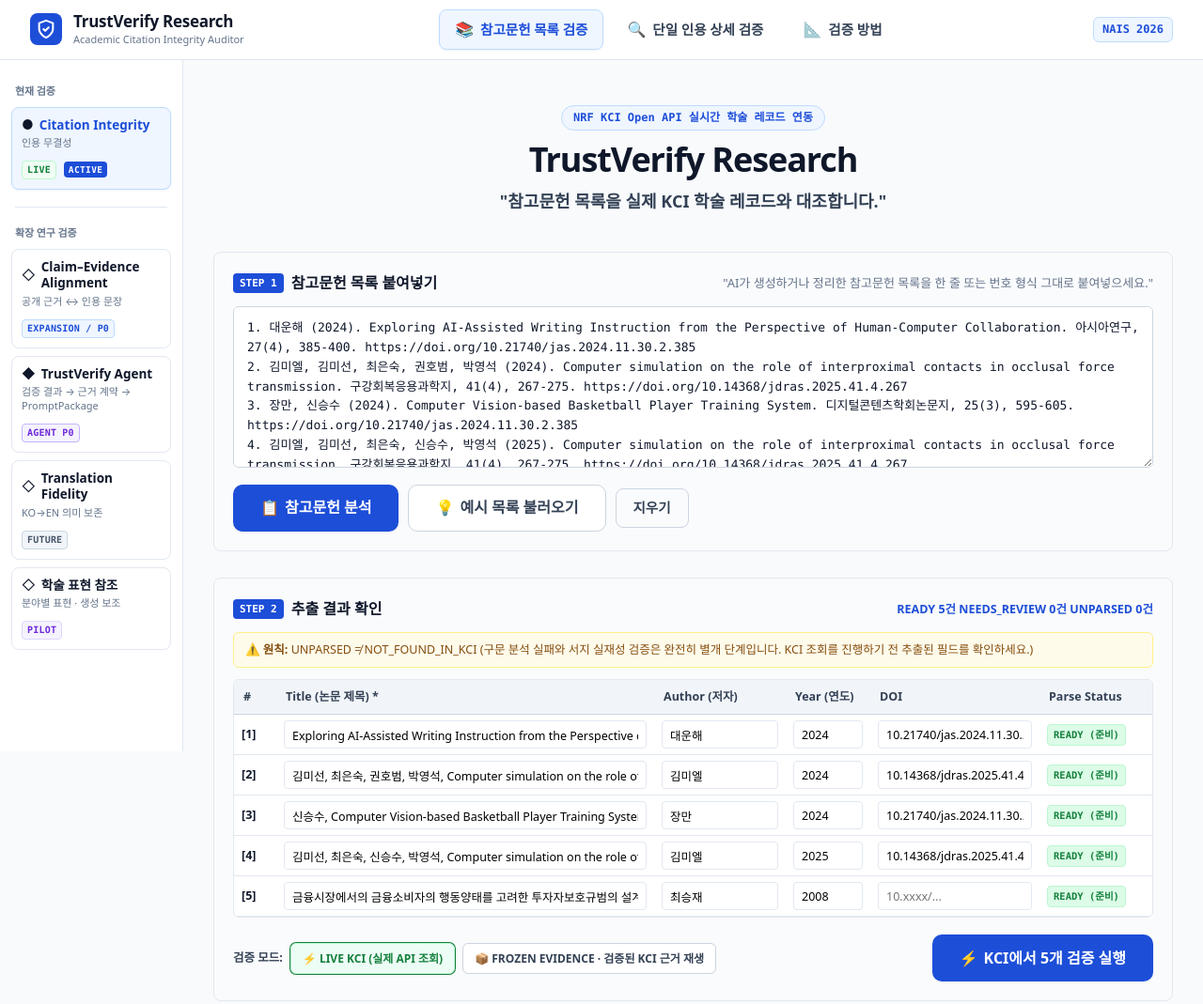
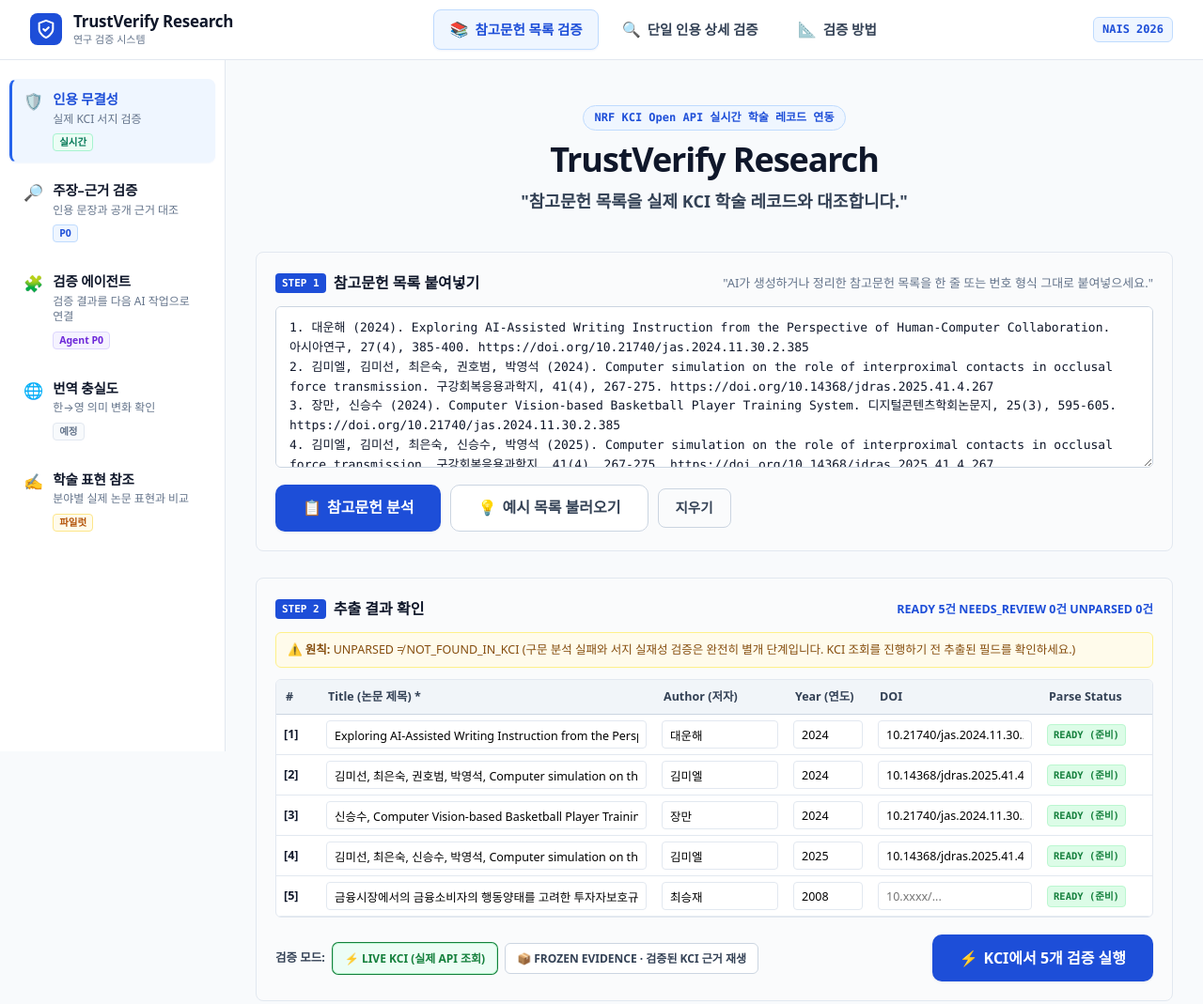
Before and after one commit to gyo0929s/trustverify-research-nais-2026, a website: page src/ui/index.html in a window 1280 px wide. Shown: the whole page at 94% size. Drawn offline with Linux system fonts and the light colour scheme; no server answers.

Commit message:
style: simplify Korean-first research navigation

```diff
--- a/src/ui/index.html
+++ b/src/ui/index.html
@@ -18,7 +18,7 @@
       </span>
       <div class="brand-text">
         <span class="brand-name">TrustVerify Research</span>
-        <span class="brand-sub">Academic Citation Integrity Auditor</span>
+        <span class="brand-sub">연구 검증 시스템</span>
       </div>
     </div>
 
@@ -98,83 +98,79 @@
 
   <!-- ============================== APP LAYOUT: RAIL + WORKSPACE ============================== -->
   <div class="app-layout">
-    <!-- ============================== SLIM LEFT EXTENSION RAIL ============================== -->
-    <aside class="extension-rail" id="extensionRail" aria-label="연구 검증 확장 레일">
-      <!-- Active Core Module Switch / Indicator -->
-      <div class="rail-group">
-        <div class="rail-group-label">현재 검증</div>
-        <button class="rail-item is-active" id="railBtnCitation" type="button" data-module="citation" title="Citation Integrity (LIVE)">
-          <div class="rail-item-top">
-            <span class="rail-item-icon">●</span>
-            <span class="rail-item-title">Citation Integrity</span>
-          </div>
-          <div class="rail-item-sub">인용 무결성</div>
-          <div class="rail-item-meta">
-            <span class="rail-badge badge-core">LIVE</span>
-            <span class="rail-active-pill" id="railActiveTagCitation">ACTIVE</span>
+    <!-- ============================== LEFT EXTENSION RAIL ============================== -->
+    <aside class="extension-rail" id="extensionRail" aria-label="연구 검증 제품 내비게이션">
+      <nav class="rail-list" aria-label="연구 검증 모듈 목록">
+        <!-- MODULE 1: 인용 무결성 (실시간) -->
+        <button class="rail-item is-active" id="railBtnCitation" type="button" data-module="citation" title="인용 무결성 (실시간)">
+          <div class="rail-item-row">
+            <span class="rail-item-icon">🛡️</span>
+            <div class="rail-item-content">
+              <span class="rail-item-title">인용 무결성</span>
+              <span class="rail-item-sub">실제 KCI 서지 검증</span>
+              <div class="rail-item-meta">
+                <span class="rail-badge badge-core">실시간</span>
+              </div>
+            </div>
           </div>
         </button>
-      </div>
-
-      <div class="rail-divider"></div>
-
-      <!-- Extension Research Verification Modules -->
-      <div class="rail-group">
-        <div class="rail-group-label">확장 연구 검증</div>
-        <div class="rail-list">
-          <!-- MODULE 1: Claim–Evidence Alignment (Layer 3 · EXPANSION / P0) -->
-          <button class="rail-item" id="railBtnClaimEvidence" type="button" data-module="claim-evidence" title="Claim–Evidence Alignment (EXPANSION / P0)">
-            <div class="rail-item-top">
-              <span class="rail-item-icon">◇</span>
-              <span class="rail-item-title">Claim–Evidence Alignment</span>
-            </div>
-            <div class="rail-item-sub">공개 근거 ↔ 인용 문장</div>
-            <div class="rail-item-meta">
-              <span class="rail-badge badge-expansion">EXPANSION / P0</span>
-              <span class="rail-active-pill" id="railActiveTagCe" hidden>ACTIVE</span>
-            </div>
-          </button>
-
-          <!-- MODULE: TrustVerify Agent (AGENT P0) -->
-          <button class="rail-item" id="railBtnAgent" type="button" data-module="agent-p0" title="TrustVerify Agent (AGENT P0)">
-            <div class="rail-item-top">
-              <span class="rail-item-icon">◆</span>
-              <span class="rail-item-title">TrustVerify Agent</span>
-            </div>
-            <div class="rail-item-sub">검증 결과 → 근거 계약 → PromptPackage</div>
-            <div class="rail-item-meta">
-              <span class="rail-badge badge-agent-p0">AGENT P0</span>
-              <span class="rail-active-pill" id="railActiveTagAgent" hidden>ACTIVE</span>
-            </div>
-          </button>
-
-          <!-- MODULE 2: Translation Fidelity -->
-          <button class="rail-item" id="railBtnTranslation" type="button" data-module="translation" title="Translation Fidelity (FUTURE)">
-            <div class="rail-item-top">
-              <span class="rail-item-icon">◇</span>
-              <span class="rail-item-title">Translation Fidelity</span>
-            </div>
-            <div class="rail-item-sub">KO→EN 의미 보존</div>
-            <div class="rail-item-meta">
-              <span class="rail-badge badge-future">FUTURE</span>
-              <span class="rail-active-pill" id="railActiveTagTf" hidden>ACTIVE</span>
-            </div>
-          </button>
-
-          <!-- MODULE 3: 학술 표현 참조 -->
-          <button class="rail-item" id="railBtnAcademicRef" type="button" data-module="academic-reference" title="학술 표현 참조 (PILOT)">
-            <div class="rail-item-top">
-              <span class="rail-item-icon">◇</span>
+
+        <!-- MODULE 2: 주장–근거 검증 (P0) -->
+        <button class="rail-item" id="railBtnClaimEvidence" type="button" data-module="claim-evidence" title="주장–근거 검증 (P0)">
+          <div class="rail-item-row">
+            <span class="rail-item-icon">🔎</span>
+            <div class="rail-item-content">
+              <span class="rail-item-title">주장–근거 검증</span>
+              <span class="rail-item-sub">인용 문장과 공개 근거 대조</span>
+              <div class="rail-item-meta">
+                <span class="rail-badge badge-expansion">P0</span>
+              </div>
+            </div>
+          </div>
+        </button>
+
+        <!-- MODULE 3: 검증 에이전트 (Agent P0) -->
+        <button class="rail-item" id="railBtnAgent" type="button" data-module="agent-p0" title="검증 에이전트 (Agent P0)">
+          <div class="rail-item-row">
+            <span class="rail-item-icon">🧩</span>
+            <div class="rail-item-content">
+              <span class="rail-item-title">검증 에이전트</span>
+              <span class="rail-item-sub">검증 결과를 다음 AI 작업으로 연결</span>
+              <div class="rail-item-meta">
+                <span class="rail-badge badge-agent-p0">Agent P0</span>
+              </div>
+            </div>
+          </div>
+        </button>
+
+        <!-- MODULE 4: 번역 충실도 (예정) -->
+        <button class="rail-item" id="railBtnTranslation" type="button" data-module="translation" title="번역 충실도 (예정)">
+          <div class="rail-item-row">
+            <span class="rail-item-icon">🌐</span>
+            <div class="rail-item-content">
+              <span class="rail-item-title">번역 충실도</span>
+              <span class="rail-item-sub">한→영 의미 변화 확인</span>
+              <div class="rail-item-meta">
+                <span class="rail-badge badge-future">예정</span>
+              </div>
+            </div>
+          </div>
+        </button>
+
+        <!-- MODULE 5: 학술 표현 참조 (파일럿) -->
+        <button class="rail-item" id="railBtnAcademicRef" type="button" data-module="academic-reference" title="학술 표현 참조 (파일럿)">
+          <div class="rail-item-row">
+            <span class="rail-item-icon">✍️</span>
+            <div class="rail-item-content">
               <span class="rail-item-title">학술 표현 참조</span>
-            </div>
-            <div class="rail-item-sub">분야별 표현 · 생성 보조</div>
-            <div class="rail-item-meta">
-              <span class="rail-badge badge-pilot">PILOT</span>
-              <span class="rail-active-pill" id="railActiveTagAr" hidden>ACTIVE</span>
-            </div>
-          </button>
-        </div>
-      </div>
+              <span class="rail-item-sub">분야별 실제 논문 표현과 비교</span>
+              <div class="rail-item-meta">
+                <span class="rail-badge badge-pilot">파일럿</span>
+              </div>
+            </div>
+          </div>
+        </button>
+      </nav>
     </aside>
 
     <!-- ============================== MAIN PRESENTATION CONTAINER ============================== -->
--- a/src/ui/styles.css
+++ b/src/ui/styles.css
@@ -166,15 +166,14 @@ button { font: inherit; color: inherit; }
 }
 
 .extension-rail {
-  width: 195px;
-  min-width: 195px;
-  max-width: 195px;
+  width: 240px;
+  min-width: 240px;
+  max-width: 240px;
   background: var(--surface);
   border-right: 1px solid var(--border);
-  padding: 24px 12px;
-  display: flex;
-  flex-direction: column;
-  gap: 16px;
+  padding: 20px 10px;
+  display: flex;
+  flex-direction: column;
   position: sticky;
   top: var(--topbar-h);
   height: calc(100vh - var(--topbar-h));
@@ -183,148 +182,128 @@ button { font: inherit; color: inherit; }
   z-index: 10;
 }
 
-.rail-group {
+.rail-list {
   display: flex;
   flex-direction: column;
   gap: 8px;
-}
-
-.rail-group-label {
-  font-size: 11px;
-  font-weight: 700;
-  color: var(--text-3);
-  padding: 0 4px;
-  letter-spacing: -0.01em;
-  text-transform: uppercase;
-}
-
-.rail-list {
-  display: flex;
-  flex-direction: column;
-  gap: 8px;
+  width: 100%;
 }
 
 .rail-item {
-  display: flex;
-  flex-direction: column;
-  align-items: flex-start;
-  gap: 3px;
+  display: block;
   width: 100%;
-  padding: 10px 10px;
-  border-radius: var(--radius-sm);
-  background: var(--surface);
-  border: 1px solid var(--border);
+  padding: 11px 12px;
+  border-radius: var(--radius-sm, 8px);
+  background: transparent;
+  border: 1px solid transparent;
+  border-left: 3px solid transparent;
   text-align: left;
   cursor: pointer;
   transition: all 0.15s ease;
+  user-select: none;
 }
 
 .rail-item:hover {
-  background: var(--surface-2);
-  border-color: var(--border-strong);
+  background: var(--surface-2, #f8fafc);
+  border-color: transparent;
+  border-left-color: #cbd5e1;
 }
 
 .rail-item.is-active {
-  background: var(--primary-soft);
-  border-color: var(--primary-border);
-  box-shadow: 0 1px 3px rgba(29, 78, 216, 0.08);
-}
-
-.rail-item-top {
-  display: flex;
-  align-items: center;
-  gap: 6px;
+  background: #eff6ff;
+  border-color: transparent;
+  border-left: 3px solid #2563eb;
+  box-shadow: 0 1px 2px rgba(37, 99, 235, 0.06);
+}
+
+.rail-item-row {
+  display: flex;
+  align-items: flex-start;
+  gap: 10px;
   width: 100%;
 }
 
 .rail-item-icon {
-  font-size: 14px;
-  line-height: 1;
+  font-size: 17px;
+  line-height: 1.25;
+  flex-shrink: 0;
+  margin-top: 1px;
+}
+
+.rail-item-content {
+  display: flex;
+  flex-direction: column;
+  gap: 3px;
+  flex: 1;
+  min-width: 0;
 }
 
 .rail-item-title {
-  font-size: 13.5px;
+  font-size: 14.5px;
   font-weight: 700;
-  color: var(--text);
+  color: var(--text, #0f172a);
+  line-height: 1.35;
+  letter-spacing: -0.01em;
+}
+
+.rail-item.is-active .rail-item-title {
+  color: #1d4ed8;
+  font-weight: 700;
+}
+
+.rail-item-sub {
+  font-size: 12px;
+  line-height: 1.4;
+  color: var(--text-3, #64748b);
+  word-break: keep-all;
+  margin: 0;
+}
+
+.rail-item-meta {
+  margin-top: 4px;
+  display: flex;
+  align-items: center;
+}
+
+.rail-badge {
+  display: inline-flex;
+  align-items: center;
+  font-size: 10.5px;
+  font-weight: 600;
+  font-family: inherit;
+  padding: 1.5px 6px;
+  border-radius: 4px;
   line-height: 1.3;
 }
 
-.rail-item.is-active .rail-item-title {
-  color: var(--primary);
-}
-
-.rail-item-sub {
-  font-size: 11px;
-  line-height: 1.35;
-  color: var(--text-3);
-  word-break: keep-all;
-}
-
-.rail-item-meta {
-  margin-top: 3px;
-}
-
-.rail-badge {
-  display: inline-block;
-  font-size: 10px;
-  font-weight: 700;
-  font-family: var(--mono);
-  padding: 1px 5px;
-  border-radius: 4px;
-  letter-spacing: 0.02em;
-}
-
 .badge-core {
-  background: var(--verified-soft);
-  color: var(--verified);
-  border: 1px solid var(--verified-border);
+  background: #ecfdf5;
+  color: #047857;
+  border: 1px solid #a7f3d0;
 }
 
 .badge-expansion {
-  background: var(--primary-soft);
-  color: var(--primary);
-  border: 1px solid var(--primary-border);
+  background: #eff6ff;
+  color: #1d4ed8;
+  border: 1px solid #bfdbfe;
 }
 
 .badge-agent-p0 {
   background: #f5f3ff;
   color: #6d28d9;
-  border: 1px solid #c4b5fd;
-  font-weight: 800;
+  border: 1px solid #ddd6fe;
+}
+
+.badge-future {
+  background: #f8fafc;
+  color: #64748b;
+  border: 1px solid #e2e8f0;
 }
 
 .badge-pilot {
-  background: var(--review-soft);
-  color: var(--review);
-  border: 1px solid var(--review-border);
-}
-
-.badge-future {
-  background: #f1f5f9;
-  color: #475569;
-  border: 1px solid #cbd5e1;
-}
-
-.rail-active-pill {
-  display: inline-block;
-  font-size: 9.5px;
-  font-weight: 800;
-  font-family: var(--mono);
-  padding: 1px 5px;
-  border-radius: 4px;
-  background: var(--primary);
-  color: #ffffff;
-  letter-spacing: 0.04em;
-  margin-left: 4px;
-}
-.rail-item:not(.is-active) .rail-active-pill {
-  display: none !important;
-}
-
-.rail-divider {
-  height: 1px;
-  background: var(--border);
-  margin: 2px 4px;
+  background: #fffbeb;
+  color: #b45309;
+  border: 1px solid #fde68a;
 }
 
 /* ------------------------------------------------------------------ PRESENTATION CONTAINER */
```
Also changed, not shown: test/academic-reference-workspace.test.js (+2 -2 lines), test/agent-p0-workspace.test.js (+4 -4 lines), test/left-rail-refinement.test.js (added, +103 -0 lines).
